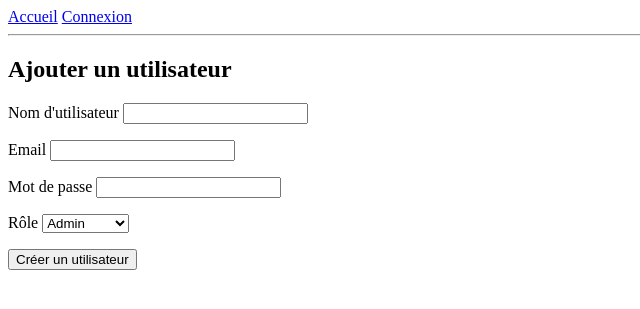
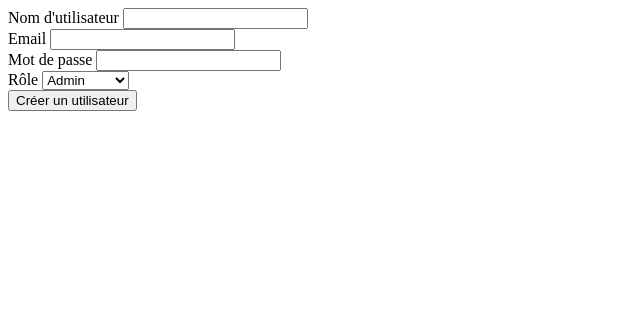
Before and after one commit to Nepturr/pynotes, a Flask app: template app/templates/admin/add_user.html in a window 1280 px wide. Shown: the top 309 px of the page, without its empty margins (0-640 px from the left). Run offline with Flask 3, Linux system fonts and the light colour scheme; the template is opened without the code that fills it: values that come from a table or form of the project are taken from there, others are empty; parts of the project's set-up code (start-up, migrations or seed data) failed here and were passed over.

Commit message:
Correction finale de la BDD + Ajouts admin

```diff
--- a/app/forms.py
+++ b/app/forms.py
@@ -1,6 +1,8 @@
 from flask_wtf import FlaskForm
 from wtforms import StringField, PasswordField, SubmitField
 from wtforms.validators import DataRequired, Email, Length, EqualTo
+from app.models import User, Class, db
+
 
 class LoginForm(FlaskForm):
     username = StringField("Nom d'utilisateur", validators=[DataRequired()])
--- a/app/models.py
+++ b/app/models.py
@@ -2,6 +2,7 @@ from datetime import datetime
 from flask_login import UserMixin
 from werkzeug.security import generate_password_hash, check_password_hash
 from app import db
+
 
 
 def create_admin():
@@ -18,8 +19,6 @@ def create_admin():
             print("[INFO] Compte administrateur créé avec succès !")
         else:
             print("[INFO] Compte administrateur déjà existant.")
-
-
 
 
 
@@ -40,6 +39,9 @@ class User(db.Model, UserMixin):
 
     def check_password(self, password):
         return check_password_hash(self.password, password)
+
+    def __repr__(self):
+        return f"<User {self.username} - Role {self.role}>"
 
 
 
--- a/app/routes/auth.py
+++ b/app/routes/auth.py
@@ -39,5 +39,5 @@ def register():
             db.session.add(user)
             db.session.commit()
             flash("Compte créé avec succès. Vous pouvez vous connecter.", "success")
-            return redirect(url_for("auth.login"))  # ✅ Vérifier que c'est bien 'auth.login'
+            return redirect(url_for("auth.login"))
     return render_template("register.html", form=form)
--- a/app/templates/admin/add_user.html
+++ b/app/templates/admin/add_user.html
@@ -1,13 +1,38 @@
-{% extends "base.html" %}
-{% block content %}
-<h2>Ajouter un utilisateur</h2>
-<form method="post">
+<form method="POST">
     {{ form.hidden_tag() }}
-    <p>{{ form.username.label }} {{ form.username() }}</p>
-    <p>{{ form.email.label }} {{ form.email() }}</p>
-    <p>{{ form.password.label }} {{ form.password() }}</p>
-    <p>{{ form.role.label }} {{ form.role() }}</p>
-    <p>{{ form.submit() }}</p>
+
+    <div class="form-group">
+        {{ form.username.label }}
+        {{ form.username(class="form-control") }}
+    </div>
+
+    <div class="form-group">
+        {{ form.email.label }}
+        {{ form.email(class="form-control") }}
+    </div>
+
+    <div class="form-group">
+        {{ form.password.label }}
+        {{ form.password(class="form-control") }}
+    </div>
+
+    <div class="form-group">
+        {{ form.role.label }}
+        {{ form.role(class="form-control", id="roleSelect") }}
+    </div>
+
+
+
+    <button type="submit" class="btn btn-primary">{{ form.submit.label }}</button>
 </form>
 
-{% endblock %}
+<script>
+    document.getElementById("roleSelect").addEventListener("change", function() {
+        let teacherFields = document.getElementById("teacherFields");
+        if (this.value === "student") {
+            teacherFields.style.display = "block";
+        } else {
+            teacherFields.style.display = "none";
+        }
+    });
+</script>
```
Also changed, not shown: app/__init__.py (+12 -6 lines), app/routes/admin.py (+8 -4 lines).
